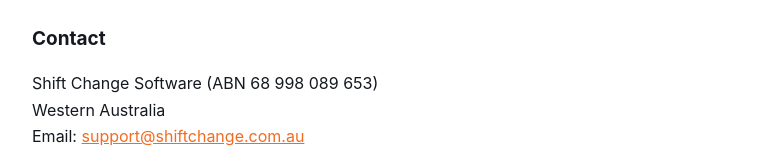
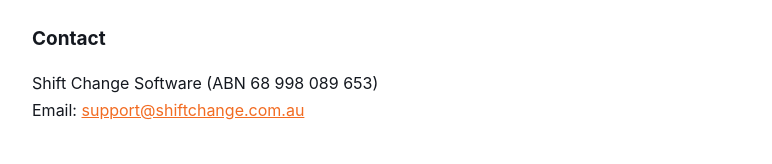
Before and after one commit to StockDaddy1618/shiftchange-app, a plain HTML site: page privacy.html in a window 1280 px wide. Shown: the part 1596-1760 px from the top of the page, without its empty margins (248-1020 px from the left). Drawn offline with Linux system fonts and the light colour scheme.

Commit message:
Remove location from operator details

```diff
--- a/privacy.html
+++ b/privacy.html
@@ -71,7 +71,7 @@ roster records as required for its business and legal obligations.</p>
 </ul>
 
 <h2>Contact</h2>
-<p>Shift Change Software (ABN 68 998 089 653)<br>Western Australia<br>Email: <a href="mailto:support@shiftchange.com.au">support@shiftchange.com.au</a></p>
+<p>Shift Change Software (ABN 68 998 089 653)<br>Email: <a href="mailto:support@shiftchange.com.au">support@shiftchange.com.au</a></p>
 
 <h2>Changes</h2>
 <p>If this policy changes, the updated version will be posted on this page with a new effective date.</p>
```
Also changed, not shown: terms.html (+1 -1 lines).
